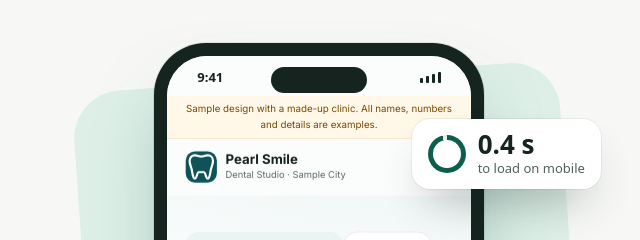
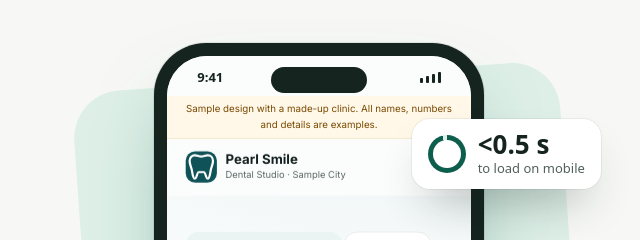
Before and after one commit to ratanravi/ratanravi.github.io, a plain HTML site: page index.html in a window 1280 px wide. Shown: the part 116-356 px from the top of the page, 640-1280 px from the left. Drawn offline with nearby package versions, Linux system fonts and the light colour scheme; animation ran at ten frames a second; a web font is replaced by a local one.

Commit message:
Add files via upload

```diff
--- a/index.html
+++ b/index.html
@@ -419,7 +419,7 @@ footer .base{border-top:1px solid #22332D;padding:22px 0;display:flex;justify-co
       <p>Hello, I'd like an appointment.<br>Name: Priya<br>For: Root canal<br>When: Tomorrow, evening</p>
       <small>9:42 pm</small>
     </div>
-    <div class="float speed" aria-hidden="true"><span class="dot"></span><div><b>0.4 s</b><span>to load on mobile</span></div></div>
+    <div class="float speed" aria-hidden="true"><span class="dot"></span><div><b>&lt;0.5 s</b><span>to load on mobile</span></div></div>
   </div>
 </div>
 
@@ -751,8 +751,8 @@ footer .base{border-top:1px solid #22332D;padding:22px 0;display:flex;justify-co
     <h2>Quality you can check yourself</h2>
     <p class="lede">Measured on the sample websites above, which use the same code your website gets.</p>
     <div class="proof">
-      <div class="metric"><b>0.4 s</b><h3>To show the page</h3><p>Google counts under 2.5 seconds as good.</p></div>
-      <div class="metric"><b>0</b><h3>Layout jumps while loading</h3><p>Buttons don't move under the patient's thumb.</p></div>
+      <div class="metric"><b>&lt;0.5 s</b><h3>To show the page</h3><p>Google counts under 2.5 seconds as good.</p></div>
+      <div class="metric"><b>0.00</b><h3>Layout shift score</h3><p>Google counts under 0.1 as good. Buttons don't jump under the patient's thumb.</p></div>
       <div class="metric"><b>~30 KB</b><h3>Website code</h3><p>Lighter than a single WhatsApp photo, so it opens on weak signal.</p></div>
       <div class="metric"><b>0</b><h3>Trackers or ads</h3><p>No cookies following your patients around.</p></div>
     </div>
```
